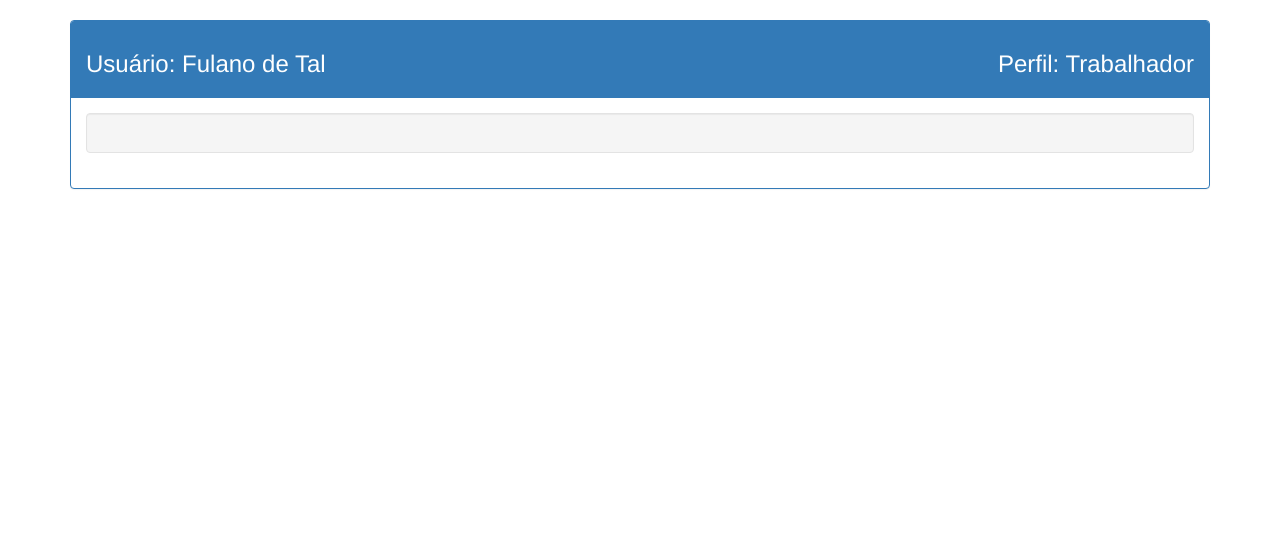
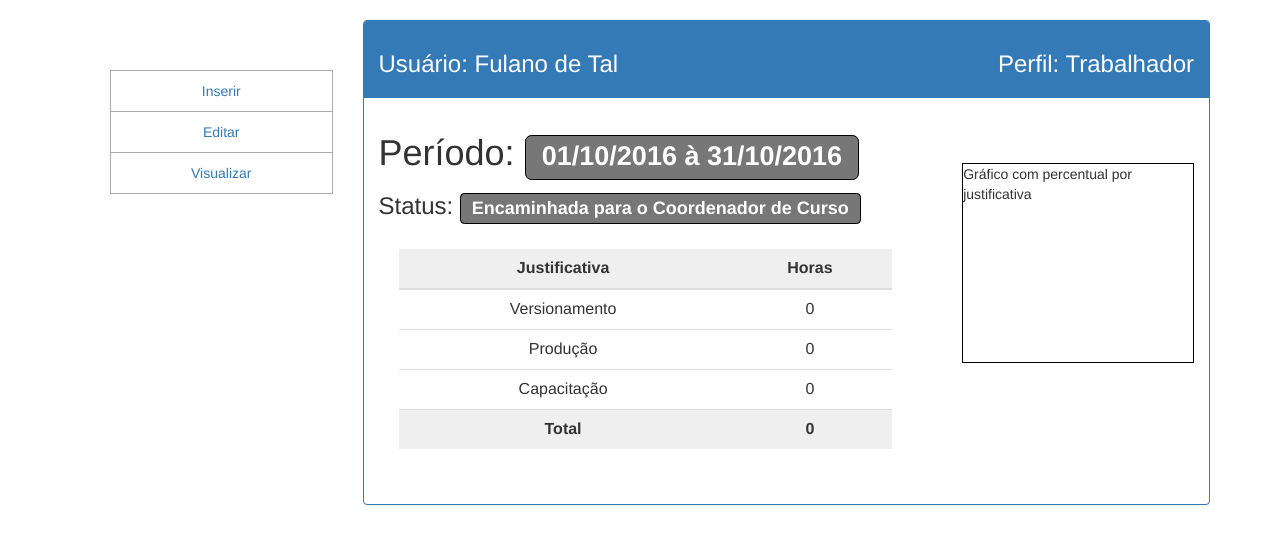
Before and after one commit to RicardoLinck/SAH, a PHP site: page /html/dashboard.html in a window 1280 px wide. Shown: the part 100-644 px from the top of the page. Run offline with PHP 8.4, Linux system fonts and the light colour scheme.

Commit message:
Changes on the Dashboard view.

```diff
--- a/css/site.css
+++ b/css/site.css
@@ -4,3 +4,49 @@
    margin-bottom: 20px;
    border:4px solid #ababab;
 }
+
+#menu{
+    list-style: none;
+    margin-top: 50px;
+}
+
+    #menu li{
+        border: 1px solid #ababab;
+        text-align: center;
+        padding: 10px;
+    }
+
+        #menu li:first-child{
+            border-bottom: none;
+        }
+
+        #menu li:last-child{
+            border-top: none;
+        }
+
+#chart-container{
+    margin:50px 0px 0px 20px;
+    height: 200px;
+    border: 1px solid black;
+}
+
+.dashboard-info{
+    border: 1px solid black;
+}
+
+.table-container{
+    padding: 20px;
+}
+
+    .table-container th{
+        text-align: center;
+    }
+
+    .table-container tr{
+        text-align: center;
+    }
+
+    .table-container tfoot tr, th{
+        background-color: #efefef;
+        font-weight: bold;
+    }
--- a/html/dashboard.html
+++ b/html/dashboard.html
@@ -8,6 +8,15 @@
         <div class="container">
             <img class="login-logo"/>
             <div class="main">
+                <div class="row">
+                    <div class="col-lg-3 col-md-3 col-sm-12 col-xs-12">
+                        <ul id="menu">
+                            <li><a href="#">Inserir</a></li>
+                            <li><a href="#">Editar</a></li>
+                            <li><a href="#">Visualizar</a></li>
+                        </ul>
+                    </div>
+                    <div class="col-lg-9 col-md-9 col-sm-12 col-xs-12">
                         <div class="panel panel-primary">
                             <div class="panel-heading">
                                 <div class="row">
@@ -18,7 +27,51 @@
                                 </div>
                             </div>
                             <div class="panel-body">
-                        <div class="well"></div>
+                                <div class="row">
+                                    <div class="col-md-8 col-xs-12">
+                                        <h1>Período: <span class="label label-default dashboard-info">01/10/2016 à 31/10/2016</span></h1>
+                                        <h3>Status: <span class="label label-default dashboard-info">Encaminhada para o Coordenador de Curso</span></h3>
+                                        <div class="table-container">
+                                            <table class="table">
+                                                <thead>
+                                                    <tr>
+                                                        <th>Justificativa</th>
+                                                        <th>Horas</th>
+                                                    </tr>
+                                                </thead>
+                                                <tbody>
+                                                    <tr>
+                                                        <td>Versionamento</td>
+                                                        <td>0</td>
+                                                    </tr>
+                                                    <tr>
+                                                        <td>Produção</td>
+                                                        <td>0</td>
+                                                    </tr>
+                                                    <tr>
+                                                        <td>Capacitação</td>
+                                                        <td>0</td>
+                                                    </tr>
+                                                </tbody>
+                                                <tfoot>
+                                                    <tr>
+                                                        <td>Total</td>
+                                                        <td>0</td>
+                                                    </tr>
+                                                </tfoot>
+                                            </table>
+                                        </div>
+                                    </div>
+                                    <div class="col-md-4 col-xs-12">
+                                        <div id="chart-container">
+                                            <div id="chart">
+                                                Gráfico com percentual por justificativa
+                                            </div>
+                                        </div>
+                                    </div>
+                                </div>
+                            </div>
+                        </div>
                     </div>
                 </div>
             </div>
```
Lines whose indentation alone changed are shown as unchanged.
